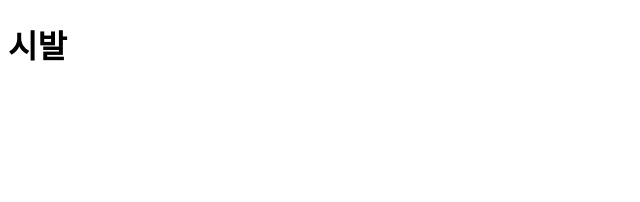
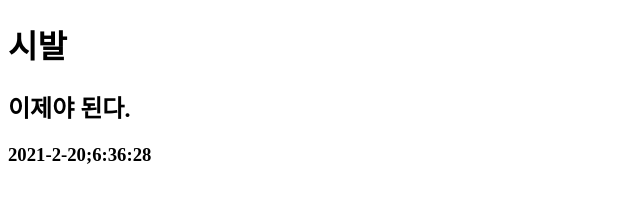
Before and after one commit to myrlagksruf/test1, a website: page view/index.html in a window 1280 px wide. Shown: the whole page, without its empty margins (0-640 px from the left). Drawn offline with Linux system fonts and the light colour scheme.

Commit message:
frontend 수정

```diff
--- a/data/shit.txt
+++ b/data/shit.txt
@@ -1 +1,3 @@
 shit
+fdsa
+fdsafdsa
--- a/view/index.html
+++ b/view/index.html
@@ -8,5 +8,16 @@
 </head>
 <body>
     <h1>시발</h1>
+    <h2>이제야 된다.</h2>
+    <h3></h3>
+    <script>
+        const h3 = document.querySelector('h3');
+        const main = () => {
+            const date = new Date();
+            h3.innerHTML = `${date.getFullYear()}-${date.getMonth()}-${date.getDate()};${date.getHours()}:${date.getMinutes()}:${date.getSeconds()}`;
+            requestAnimationFrame(main);
+        };
+        main();
+    </script>
 </body>
 </html>
```
